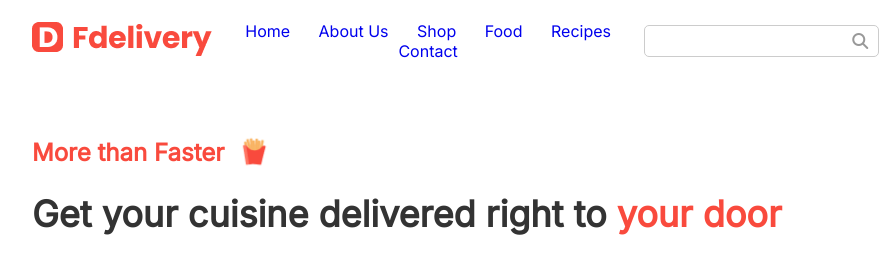
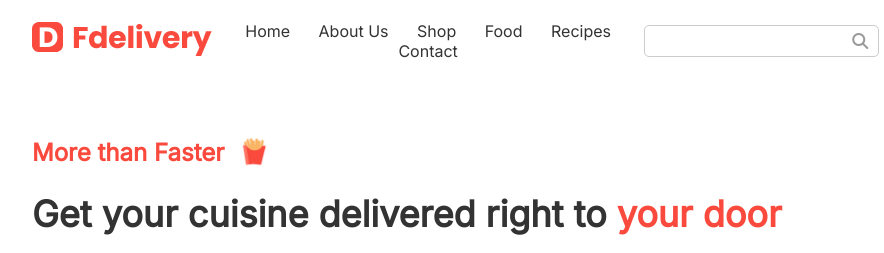
Before and after one commit to vis123Git/front-1-contest-aug26, a plain HTML site: page index.html in a window 1280 px wide. Shown: the top 253 px of the page, 96-980 px from the left. Drawn offline with Linux system fonts and the light colour scheme.

Commit message:
second commit

```diff
--- a/style.css
+++ b/style.css
@@ -21,6 +21,7 @@ nav {
   margin-inline: 2px;
   padding-inline: 10px;
   text-decoration: none;
+  color: #333;
 }
 
 .other-links {
```
